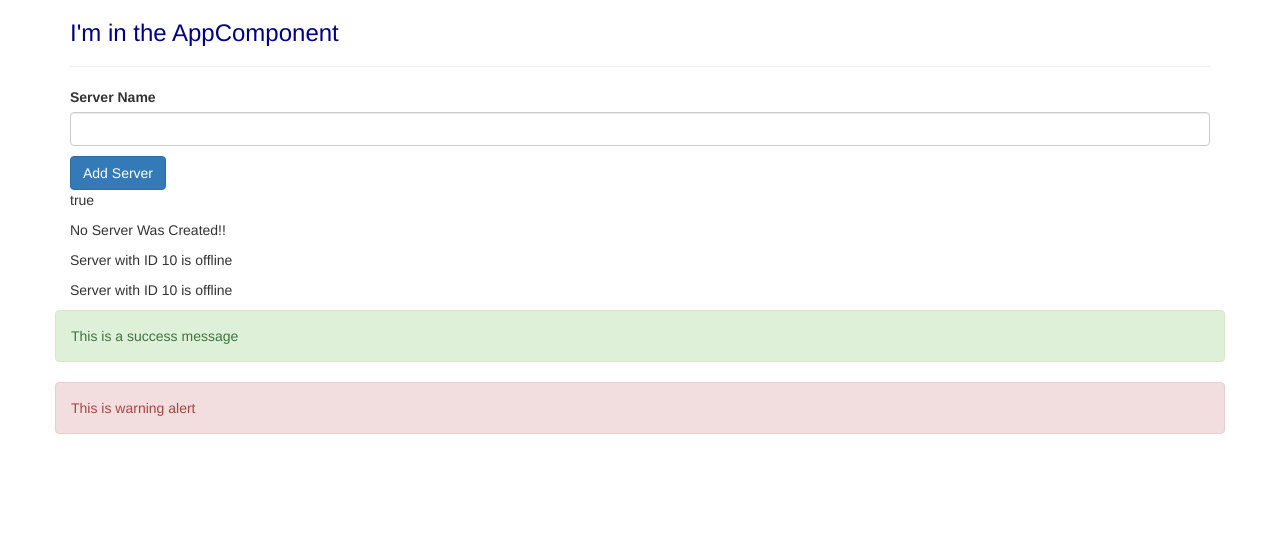
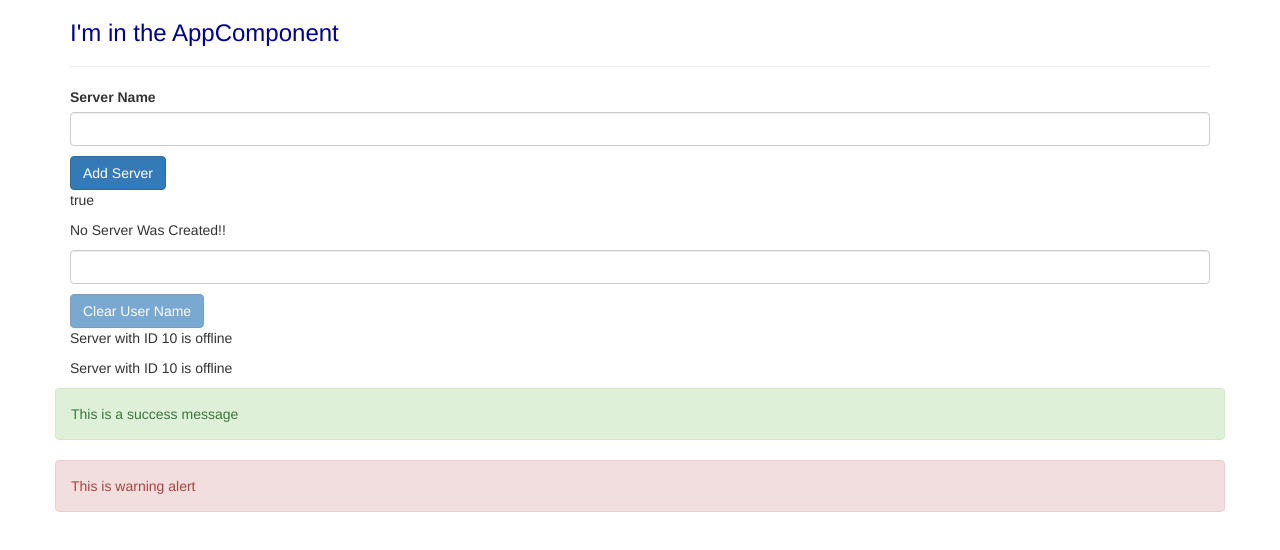
Before and after one commit to hriswadkar/Angular2M, an Angular app in the folder my-first-app/: page / in a window 1280 px wide. Shown: the top 550 px of the page. Built offline with nearby package versions, Linux system fonts and the light colour scheme.

Commit message:
Completed Assignment

```diff
--- a/my-first-app/src/app/servers/servers.component.html
+++ b/my-first-app/src/app/servers/servers.component.html
@@ -15,5 +15,13 @@
     (click)="onCreateServer()">Add Server</button>
 <p [innerText]="allowNewServer"></p>
 <p>{{ serverCreationStatus }}</p>
+<input
+    type="text"
+    class="form-control"
+    [(ngModel)]="userName">
+<p>{{ userName }}</p>
+<button class="btn btn-primary"
+    [disabled]="userName.length == 0"
+    (click)="onClearUserName()">Clear User Name</button>
 <app-server></app-server>
 <app-server></app-server>
--- a/my-first-app/src/app/servers/servers.component.ts
+++ b/my-first-app/src/app/servers/servers.component.ts
@@ -9,6 +9,7 @@
   allowNewServer = false;
   serverCreationStatus = 'No Server Was Created!!';
   serverName = '';
+  userName = '';
 
   constructor() {
     setTimeout(() => {
@@ -20,11 +21,15 @@
   }
 
   onCreateServer() {
-    this.serverCreationStatus = 'Server Was Crated!';
+    this.serverCreationStatus = 'Server Was Crated! Name is ' + this.serverName;
   }
 
-  onUpdateServerName(event: Event) {
-    this.serverName = (<HTMLInputElement>event.target).value;
+  onAddUserName(event: Event) {
+    this.userName = (<HTMLInputElement>event.target).value;
+  }
+
+  onClearUserName() {
+    this.userName = '';
   }
 
 }
```
